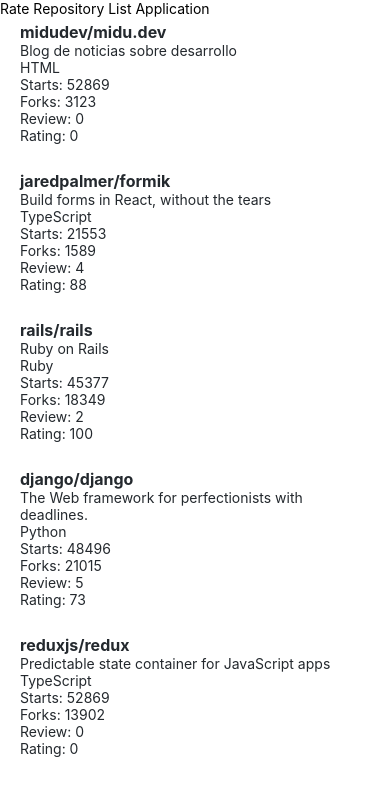
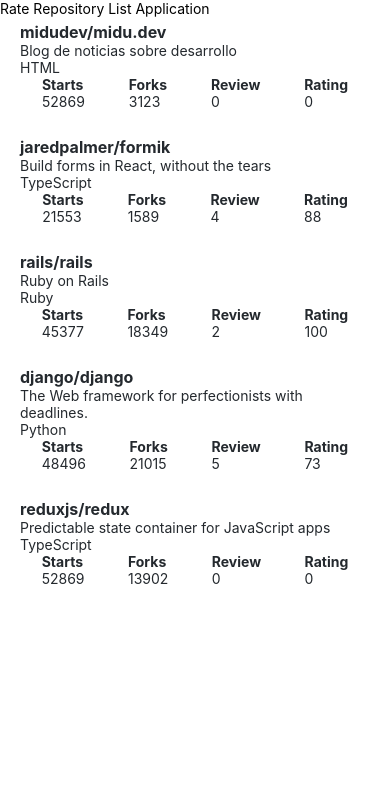
Before and after one commit to AntonioJRuizG/repository-rate-app, a React Native app: screen / in a window 390 px wide. Shown: the top 796 px of the page. Built offline with nearby package versions, Linux system fonts and the light colour scheme.

Commit message:
Style stats repository data

```diff
--- a/src/components/RepositoryListItem.jsx
+++ b/src/components/RepositoryListItem.jsx
@@ -1,4 +1,4 @@
-import { View, Text, StyleSheet } from 'react-native';
+import { View, StyleSheet } from 'react-native';
 import StyledText from './StyledText';
 
 const styles = StyleSheet.create({
@@ -9,6 +9,29 @@
 	},
 });
 
+const RepositoryStats = (props) => {
+	return (
+		<View style={{ flexDirection: 'row', justifyContent: 'space-around' }}>
+			<View>
+				<StyledText fontWeight='bold'>Starts</StyledText>
+				<StyledText>{props.stargazersCount}</StyledText>
+			</View>
+			<View>
+				<StyledText fontWeight='bold'>Forks</StyledText>
+				<StyledText>{props.forksCount}</StyledText>
+			</View>
+			<View>
+				<StyledText fontWeight='bold'>Review</StyledText>
+				<StyledText>{props.reviewCount}</StyledText>
+			</View>
+			<View>
+				<StyledText fontWeight='bold'>Rating</StyledText>
+				<StyledText>{props.ratingAverage}</StyledText>
+			</View>
+		</View>
+	);
+};
+
 const RepositoryListItem = (item) => {
 	return (
 		<View key={item.id} style={styles.container}>
@@ -17,10 +40,7 @@
 			</StyledText>
 			<StyledText>{item.description}</StyledText>
 			<StyledText>{item.language}</StyledText>
-			<StyledText>Starts: {item.stargazersCount}</StyledText>
-			<StyledText>Forks: {item.forksCount}</StyledText>
-			<StyledText>Review: {item.reviewCount}</StyledText>
-			<StyledText>Rating: {item.ratingAverage}</StyledText>
+			<RepositoryStats {...item}></RepositoryStats>
 		</View>
 	);
 };
--- a/src/components/StyledText.jsx
+++ b/src/components/StyledText.jsx
@@ -22,10 +22,14 @@
 	subheading: {
 		fontSize: theme.fontSizes.subheading,
 	},
+	textAlignCenter: {
+		textAlign: 'center',
+	},
 });
 
 export default function StyledText({
 	children,
+	align,
 	color,
 	fontSize,
 	fontWeight,
@@ -34,6 +38,7 @@
 }) {
 	const textStyles = [
 		styles.text,
+		align === 'center' && styles.textAlignCenter,
 		color === 'primary' && styles.colorPrimary,
 		color === 'secondary' && styles.colorSecondary,
 		fontSize === 'subheading' && styles.subheading,
```
